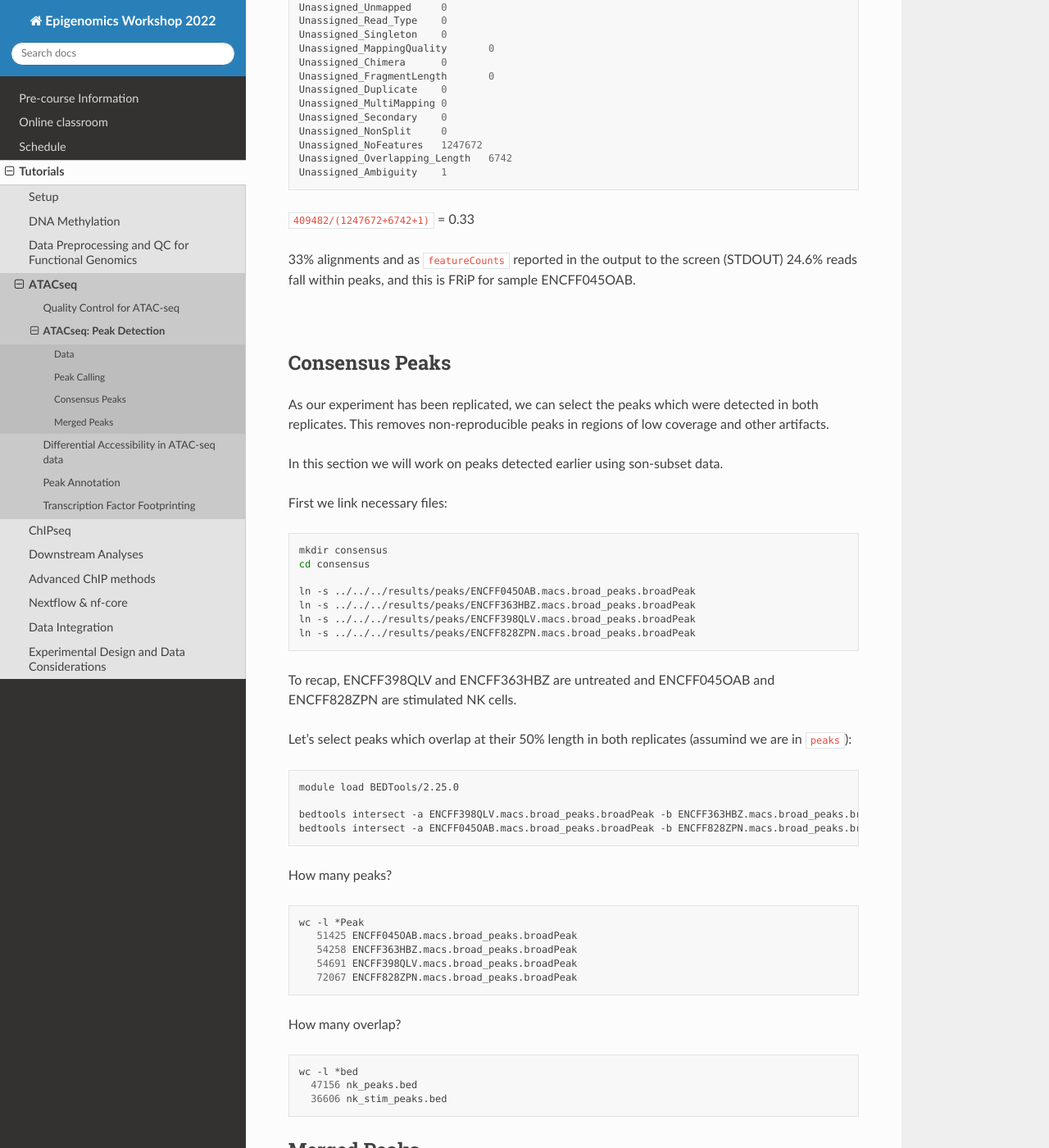
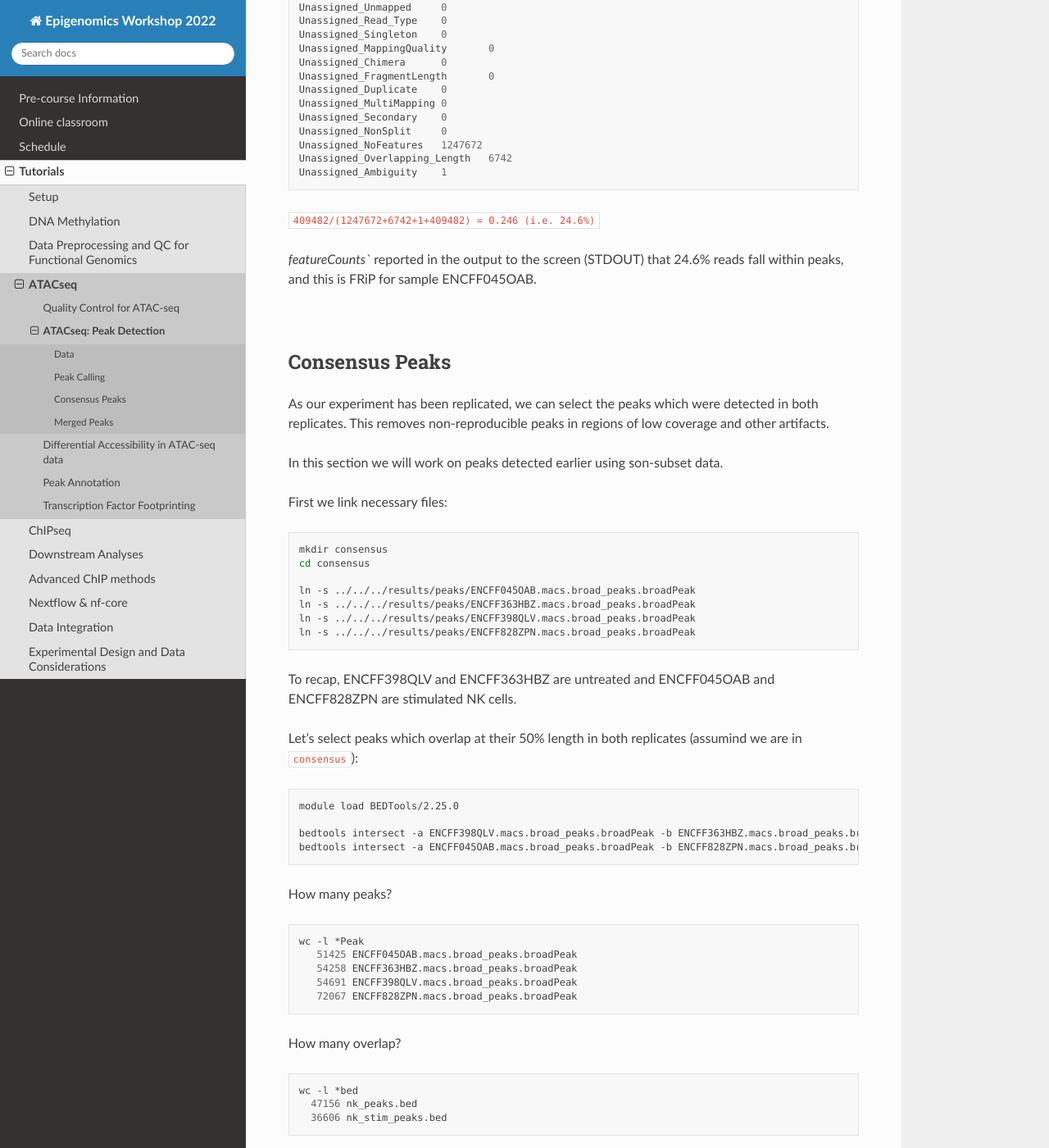
Before and after one commit to NBISweden/workshop-epigenomics-RTDs, a Sphinx documentation site: the page built from docs/content/tutorials/ATACseq/lab-atacseq-bulk.rst, in a window 1280 px wide and 1400 px high, scrolled down 8837 px. Shown: the whole window at 82% size. Built offline with Sphinx 7.4.7 and the Read the Docs theme 2.0.0, drawn with Linux system fonts in a browser that asks for light colours.

Commit message:
fix small mistakes

```diff
--- a/docs/content/tutorials/ATACseq/lab-atacseq-bulk.rst
+++ b/docs/content/tutorials/ATACseq/lab-atacseq-bulk.rst
@@ -452,9 +452,9 @@ This command has produced reads summarised within each peak (which we won't use)
 	Unassigned_Overlapping_Length	6742
 	Unassigned_Ambiguity	1
 
-``409482/(1247672+6742+1)`` = 0.33
+``409482/(1247672+6742+1+409482) = 0.246 (i.e. 24.6%)``
 
-33% alignments and as ``featureCounts`` reported in the output to the screen (STDOUT) 24.6% reads fall within peaks, and this is FRiP for sample ENCFF045OAB.
+`featureCounts`` reported in the output to the screen (STDOUT) that  24.6% reads fall within peaks, and this is FRiP for sample ENCFF045OAB.
 
 
 
@@ -482,7 +482,7 @@ First we link necessary files:
 To recap, ENCFF398QLV and ENCFF363HBZ are untreated and ENCFF045OAB and ENCFF828ZPN are stimulated NK cells.
 
 
-Let's select peaks which overlap at their 50% length in both replicates (assumind we are in ``peaks``):
+Let's select peaks which overlap at their 50% length in both replicates (assumind we are in ``consensus``):
 
 
 .. code-block:: bash
```
